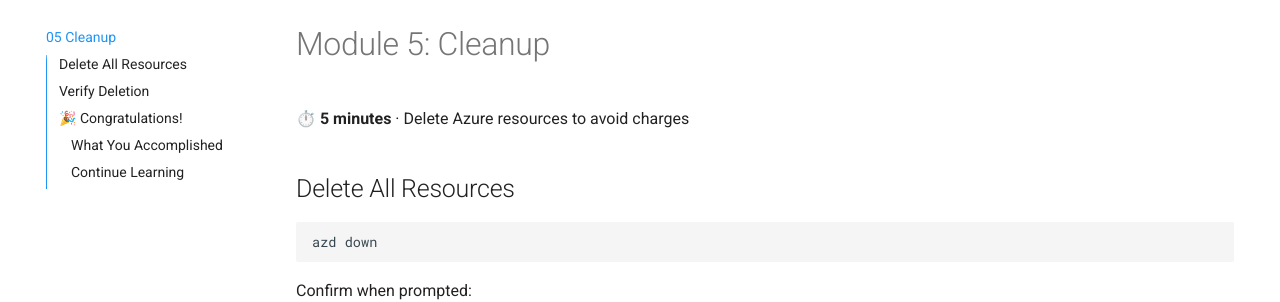
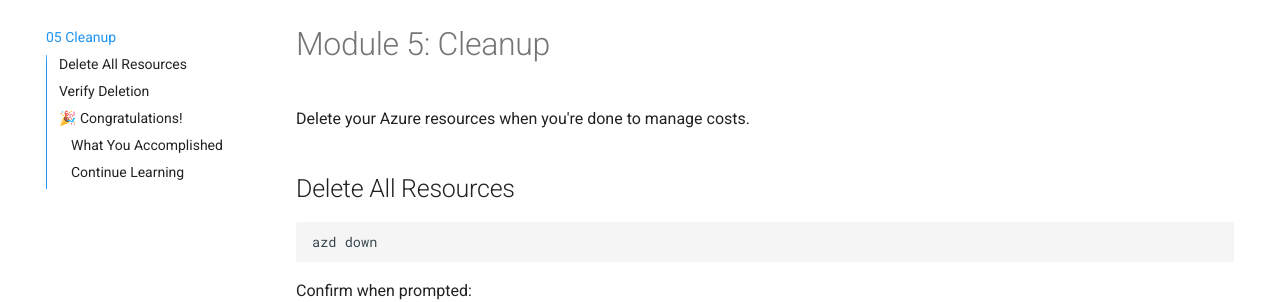
Before and after one commit to nchandhi/nc-iq-tc, an MkDocs documentation site: the page built from docs/docs/05-cleanup/index.md, in a window 1280 px wide and 900 px high. Shown: the part 122-424 px from the top of the window. Built offline with MkDocs 1.6.1 and Material for MkDocs 9.7.7, drawn with Linux system fonts in a browser that asks for light colours; comment, search, counter and statistics services are not loaded.

Commit message:
Remove time indicator from cleanup page

```diff
--- a/docs/docs/05-cleanup/index.md
+++ b/docs/docs/05-cleanup/index.md
@@ -1,6 +1,6 @@
 # Module 5: Cleanup
 
-⏱️ **5 minutes** · Delete Azure resources to avoid charges
+Delete your Azure resources when you're done to manage costs.
 
 ## Delete All Resources
 
```
